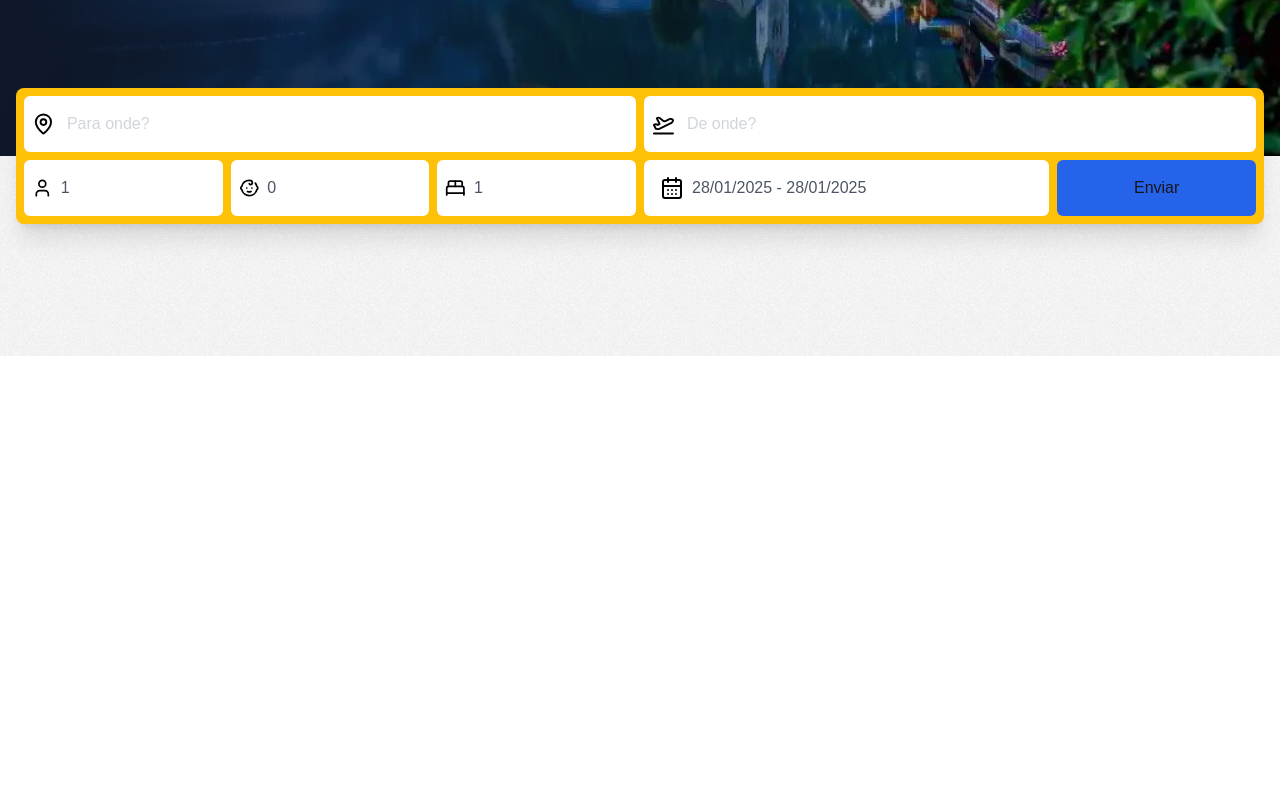
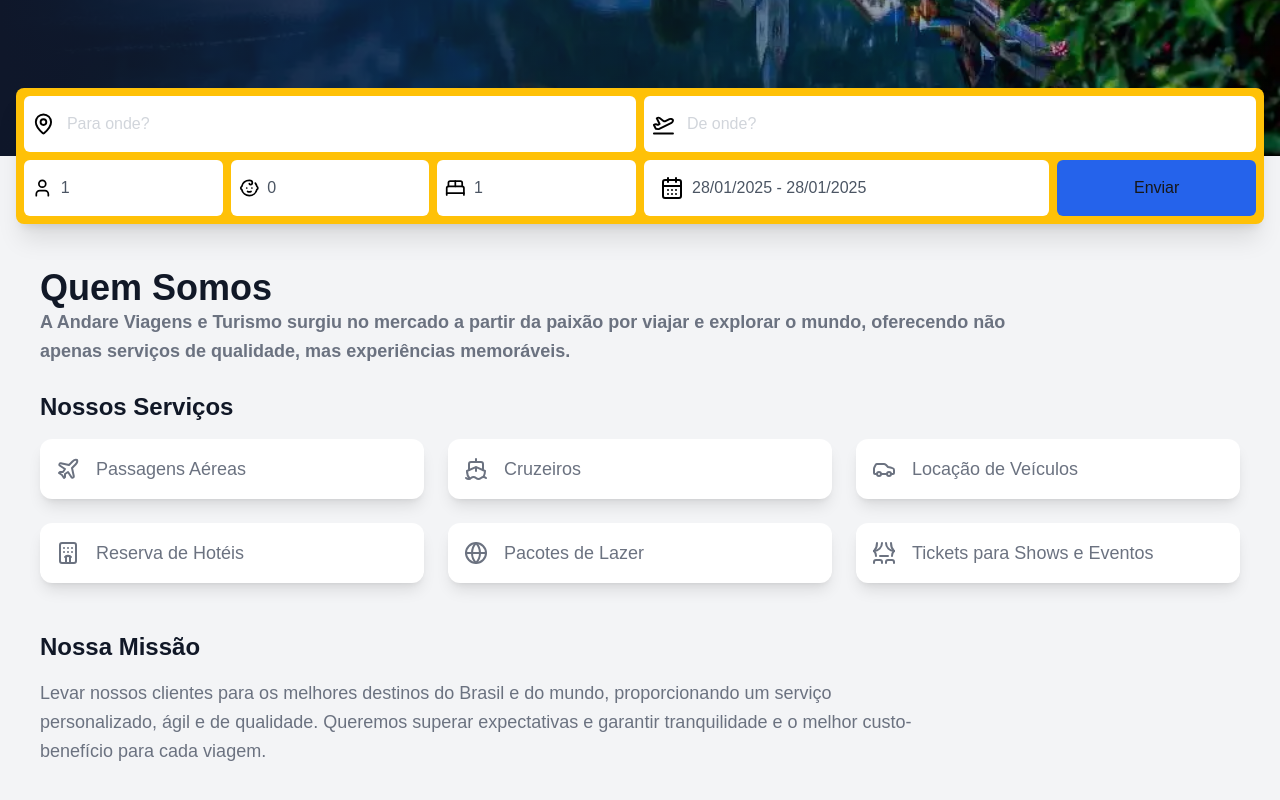
Before and after one commit to Caio-Marianni/Andare, a Next.js app: page / in a window 1280 px wide. Shown: the part 444-1244 px from the top of the page. Before the commit the page ends 800 px from the top, so only its background shows below. Built offline with nearby package versions, Linux system fonts and the light colour scheme.

Commit message:
v.0.4.5 About structure and content.

```diff
--- /dev/null
+++ b/src/app/components/AboutMe.tsx
@@ -0,0 +1,49 @@
+import { LucideCar, LucideGlobe, LucideHotel, LucidePlane, LucideShip, LucideTheater } from "lucide-react";
+import React from "react";
+
+const services = [
+  { icon: <LucidePlane size={24} />, text: "Passagens Aéreas" },
+  { icon: <LucideShip size={24} />, text: "Cruzeiros" },
+  { icon: <LucideCar size={24} />, text: "Locação de Veículos" },
+  { icon: <LucideHotel size={24} />, text: "Reserva de Hotéis" },
+  { icon: <LucideGlobe size={24} />, text: "Pacotes de Lazer" },
+  { icon: <LucideTheater size={24} />, text: "Tickets para Shows e Eventos" },
+];
+
+export default function AboutMe() {
+  return (
+    <section className="bg-gray-100 dark:bg-gray-800 py-16 pt-28 transition-all duration-500">
+      <div className="container">
+        {/* Header */}
+        <div className="text-4xl font-bold mb-6 text-gray-900 dark:text-gray-100 max-w-5xl">
+          Quem Somos
+          <p className="text-gray-500 dark:text-gray-400 text-lg leading-relaxed">
+            A Andare Viagens e Turismo surgiu no mercado a partir da paixão por viajar e explorar o mundo, oferecendo não apenas serviços de qualidade, mas experiências memoráveis.
+          </p>
+        </div>
+
+        {/* Services */}
+        <h3 className="text-2xl font-semibold mb-4 text-gray-900 dark:text-gray-100" >Nossos Serviços</h3>
+        <div className="grid grid-cols-1 md:grid-cols-3 gap-6 text-gray-500 dark:text-gray-400">
+          {services.map((service, index) => (
+            <div key={index}>
+              <div className="p-4 bg-white dark:bg-dark-800 hover:-translate-y-1 transition-all duration-300 shadow-lg rounded-xl flex items-center gap-4">
+                {service.icon}
+                <span className="text-lg font-medium">{service.text}</span>
+              </div>
+            </div>
+          ))}
+        </div>
+
+        {/* Mission */}
+        <div className="mt-12 max-w-4xl">
+          <h3 className="text-2xl font-semibold mb-4 text-gray-900 dark:text-gray-100">Nossa Missão</h3>
+          <p className="text-lg leading-relaxed text-gray-500 dark:text-gray-400">
+            Levar nossos clientes para os melhores destinos do Brasil e do mundo, proporcionando um serviço personalizado, ágil e de qualidade. Queremos superar expectativas e garantir tranquilidade e
+            o melhor custo-benefício para cada viagem.
+          </p>
+        </div>
+      </div>
+    </section>
+  );
+}
--- a/src/app/page.tsx
+++ b/src/app/page.tsx
@@ -1,4 +1,5 @@
 'use client';
+import AboutMe from './components/AboutMe';
 import Form from './components/Form';
 import Hero from './components/Hero';
 
@@ -7,6 +8,7 @@ export default function HomePage() {
     <div>
       <Hero />
       <Form />
+      <AboutMe />
     </div>
   )
 }
```
